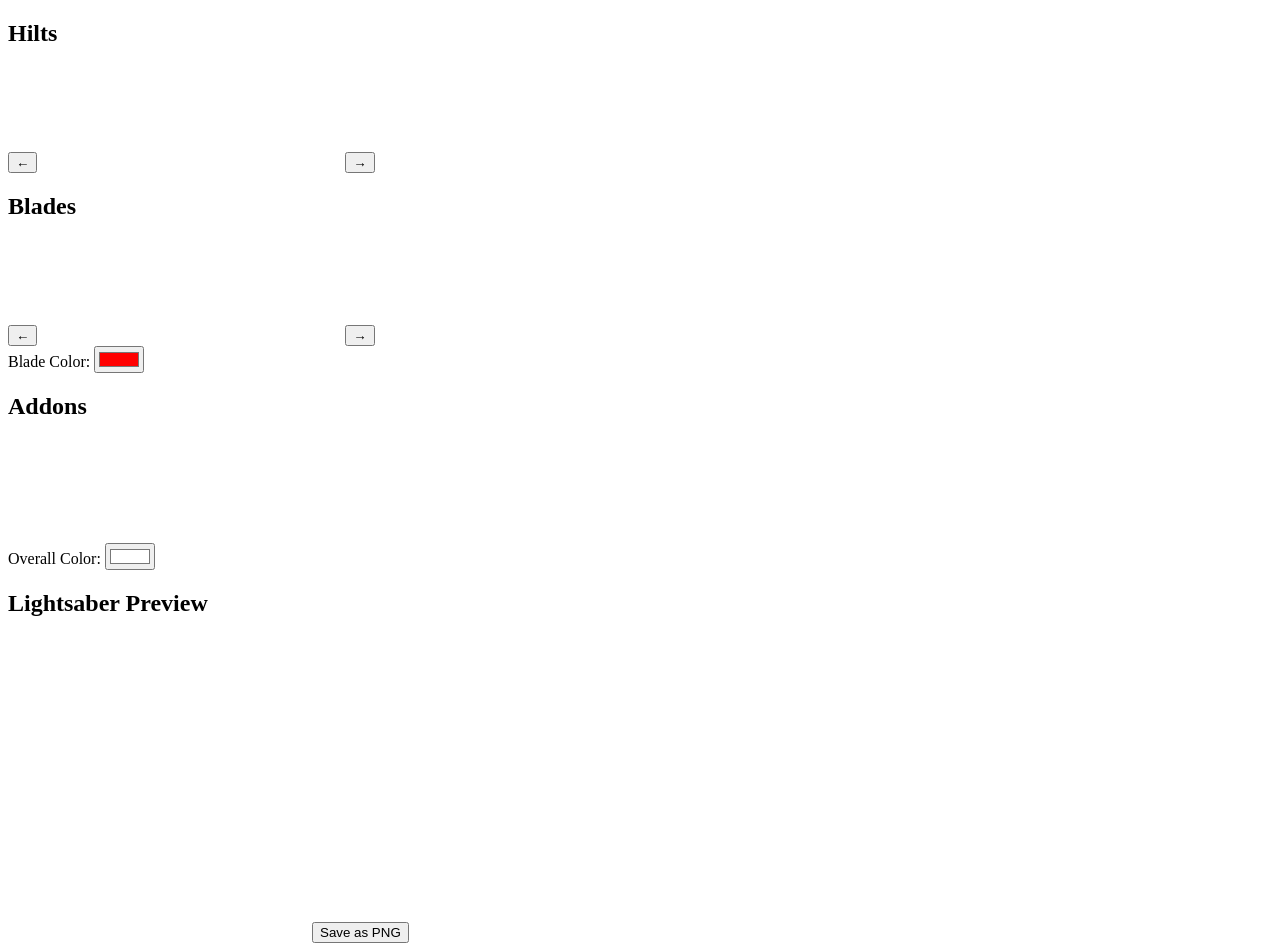
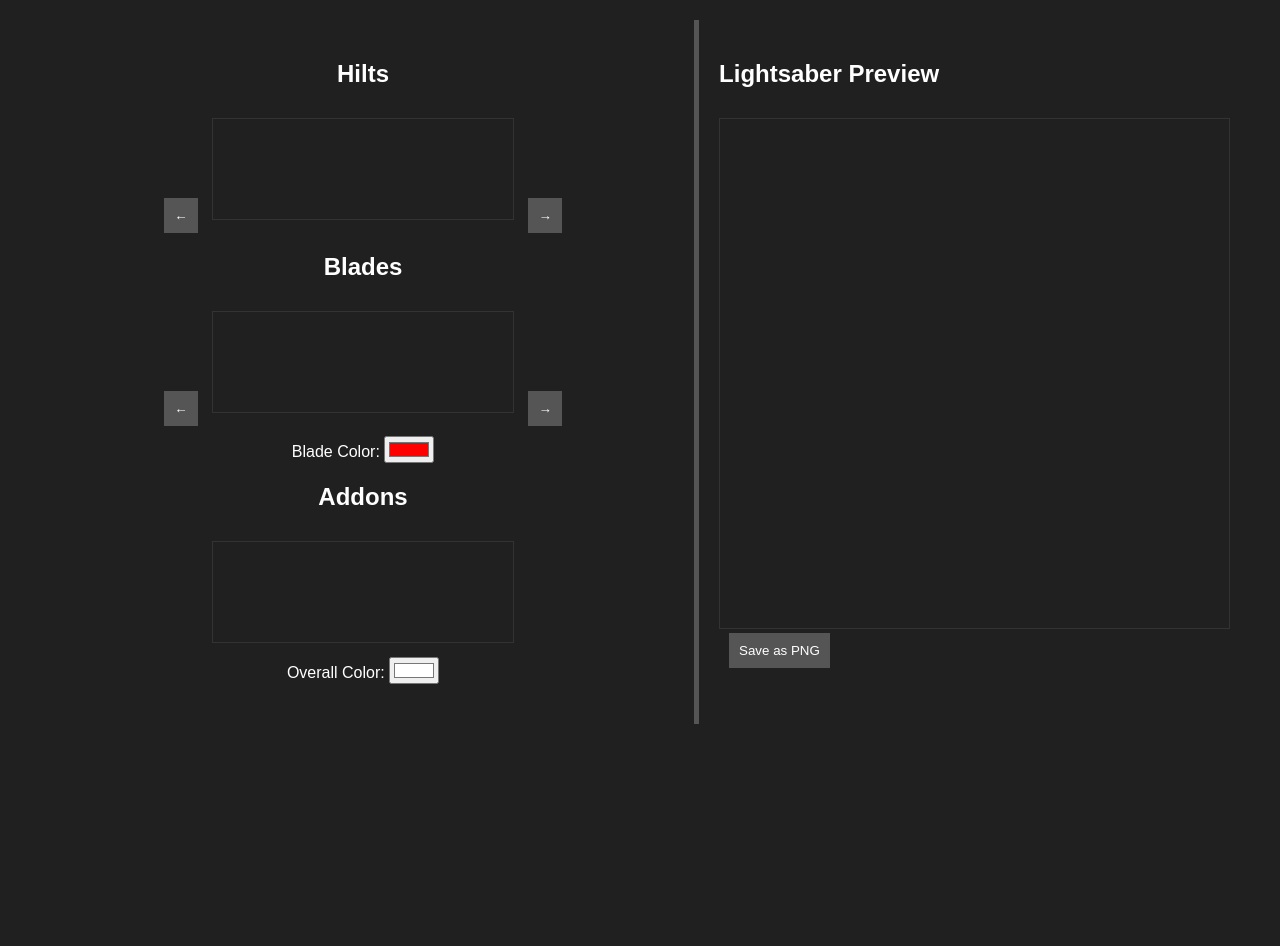
Before and after one commit to cluangphakdy/starwarswebsitetsa, a plain HTML site: page index.html in a window 1280 px wide. After the commit the page ends 800 px from the top, so only its background shows below. Drawn offline with Linux system fonts and the light colour scheme.

Commit message:
Update styles.css
hi 3

```diff
--- a/styles.css
+++ b/styles.css
@@ -1,3 +1,65 @@
-.hidden {
-    display: none;
+body {
+    font-family: Arial, sans-serif;
+    background-color: #202020;
+    color: white;
+    display: flex;
+    justify-content: center;
+    align-items: center;
+    height: 100vh;
+    margin: 0;
+    overflow: auto; /* Allow scrolling */
 }
+
+.container {
+    display: flex;
+    flex-direction: row;
+    align-items: flex-start;
+    width: 95%; /* Adjusted width */
+    height: 95vh; /* Adjusted height */
+}
+
+.left-section, .right-section {
+    padding: 20px;
+}
+
+.left-section {
+    width: 55%; /* Adjusted width */
+    border-right: 5px solid #555;
+}
+
+.panel {
+    text-align: center;
+    margin-bottom: 20px;
+}
+
+button {
+    background-color: #555;
+    border: none;
+    color: white;
+    padding: 10px;
+    margin: 0 10px;
+    cursor: pointer;
+}
+
+button:hover {
+    background-color: #777;
+}
+
+canvas {
+    border: 1px solid #333;
+    margin-top: 10px;
+}
+
+.color-picker {
+    margin-top: 10px;
+}
+
+.right-section {
+    width: 45%; /* Adjusted width */
+    padding: 20px;
+}
+
+.right-section canvas {
+    width: 100%;
+    height: auto;
+}
```
